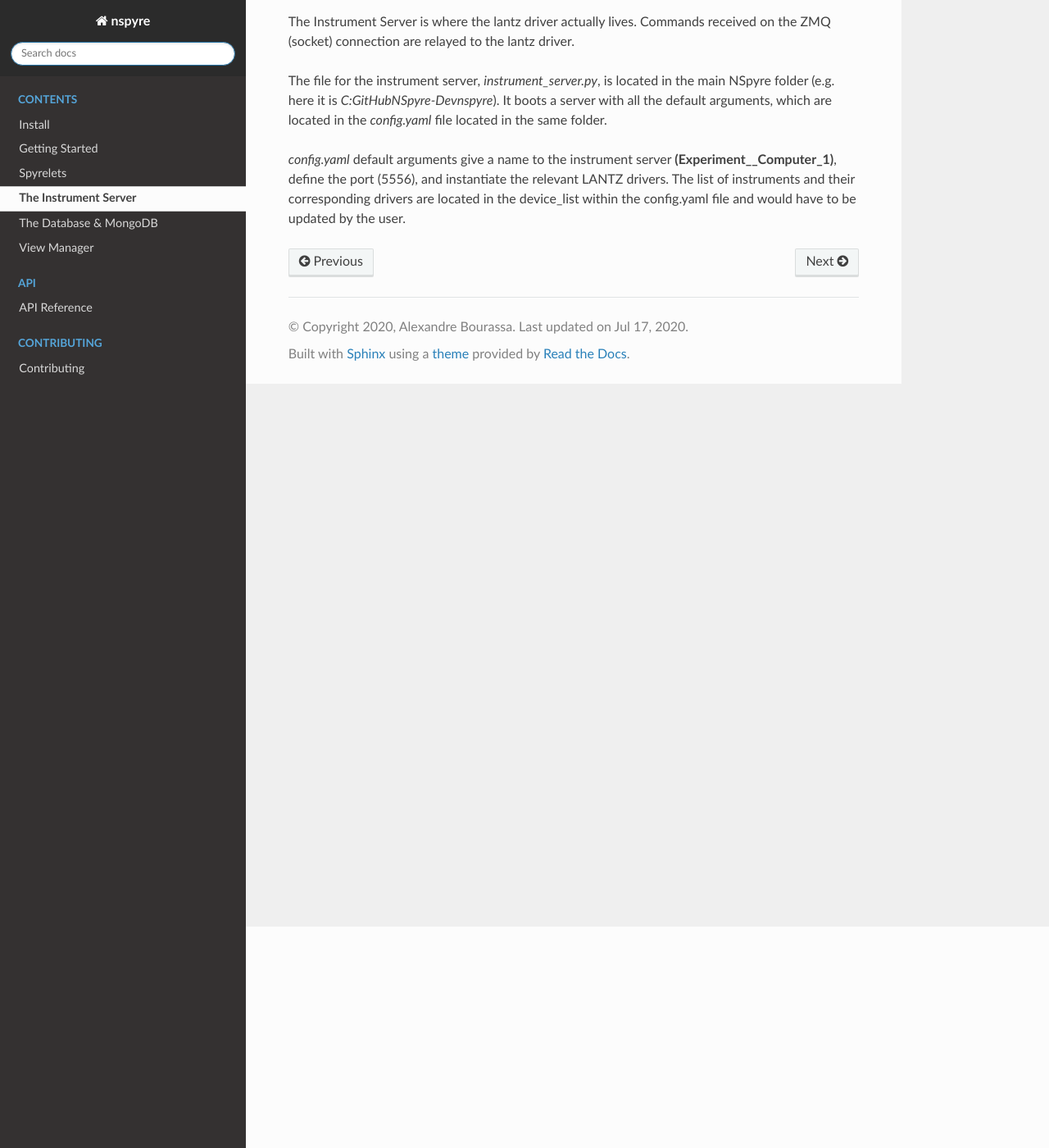
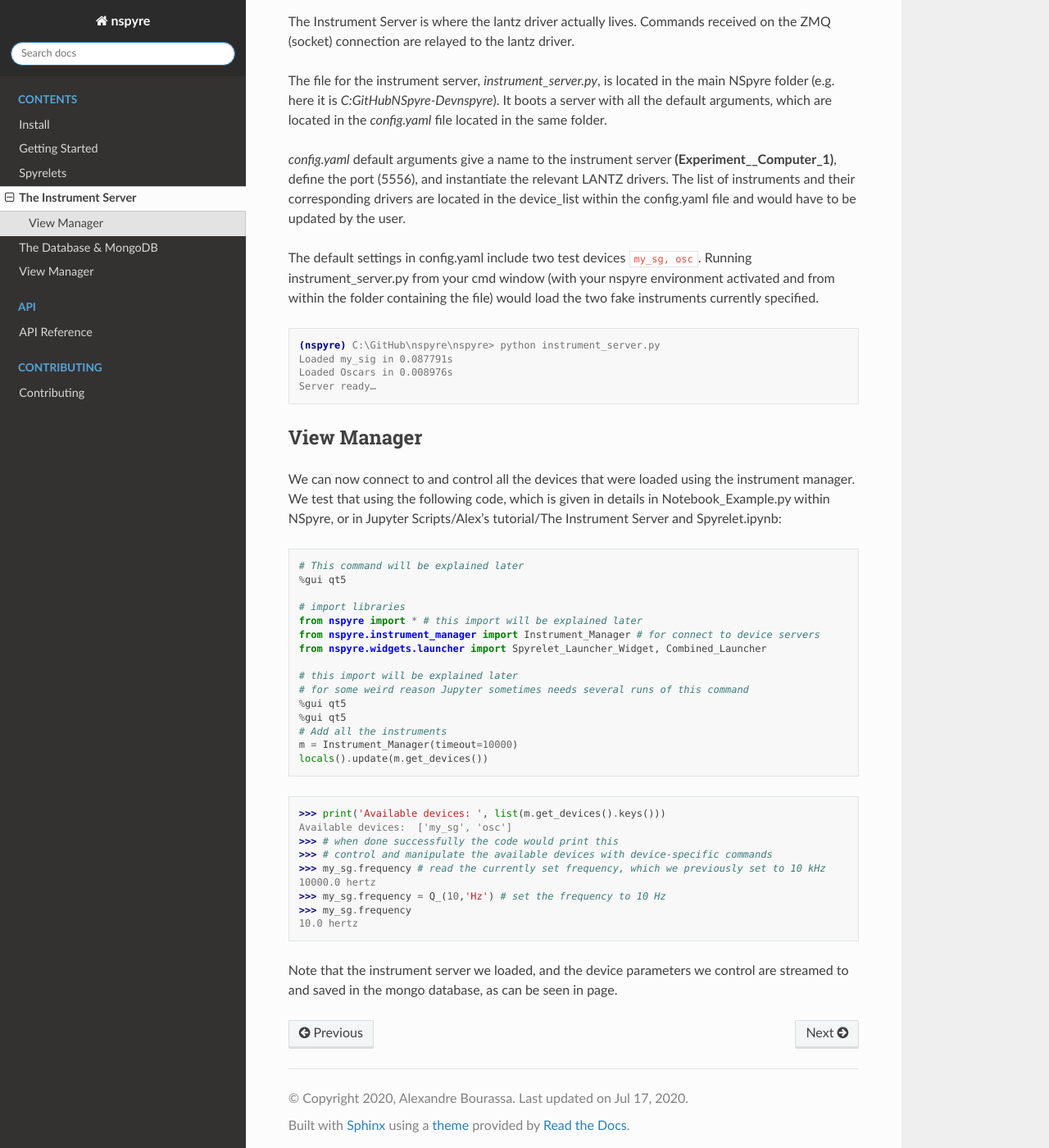
Before and after one commit to nspyre-org/nspyre, a Sphinx documentation site: the page built from docs/instrument_server.rst, in a window 1280 px wide and 1400 px high, scrolled down 270 px. Shown: the whole window at 82% size. Built offline with Sphinx 7.4.7 and the Read the Docs theme 2.0.0, drawn with Linux system fonts in a browser that asks for light colours.

Commit message:
Update instrument_server.rst

```diff
--- a/docs/instrument_server.rst
+++ b/docs/instrument_server.rst
@@ -19,3 +19,54 @@ file located in the same folder.
 LANTZ drivers. The list of instruments and their corresponding drivers are
 located in the device_list within the config.yaml file and would have to be
 updated by the user.
+
+The default settings in config.yaml include two test devices
+``my_sg, osc``. Running instrument_server.py from your cmd window (with your nspyre
+environment activated and from within the folder containing the file) would load
+the two fake instruments currently specified.
+
+.. code-block:: console
+
+   (nspyre) C:\GitHub\nspyre\nspyre> python instrument_server.py
+   Loaded my_sig in 0.087791s
+   Loaded Oscars in 0.008976s
+   Server ready…
+
+View Manager
+------------
+
+We can now connect to and control all the devices that were loaded using the
+instrument manager. We test that using the following code, which is given in
+details in Notebook_Example.py within NSpyre, or in Jupyter Scripts/Alex's
+tutorial/The Instrument Server and Spyrelet.ipynb:
+
+.. code-block:: python
+
+   # This command will be explained later
+   %gui qt5
+
+   # import libraries
+   from nspyre import * # this import will be explained later
+   from nspyre.instrument_manager import Instrument_Manager # for connect to device servers
+   from nspyre.widgets.launcher import Spyrelet_Launcher_Widget, Combined_Launcher
+
+   # this import will be explained later
+   # for some weird reason Jupyter sometimes needs several runs of this command
+   %gui qt5
+   %gui qt5
+   # Add all the instruments
+   m = Instrument_Manager(timeout=10000)
+   locals().update(m.get_devices())
+
+>>> print('Available devices: ', list(m.get_devices().keys()))
+Available devices:  ['my_sg', 'osc']
+>>> # when done successfully the code would print this
+>>> # control and manipulate the available devices with device-specific commands
+>>> my_sg.frequency # read the currently set frequency, which we previously set to 10 kHz
+10000.0 hertz
+>>> my_sg.frequency = Q_(10,'Hz') # set the frequency to 10 Hz
+>>> my_sg.frequency
+10.0 hertz
+
+Note that the instrument server we loaded, and the device parameters we control are
+streamed to and saved in the mongo database, as can be seen in page.
```
